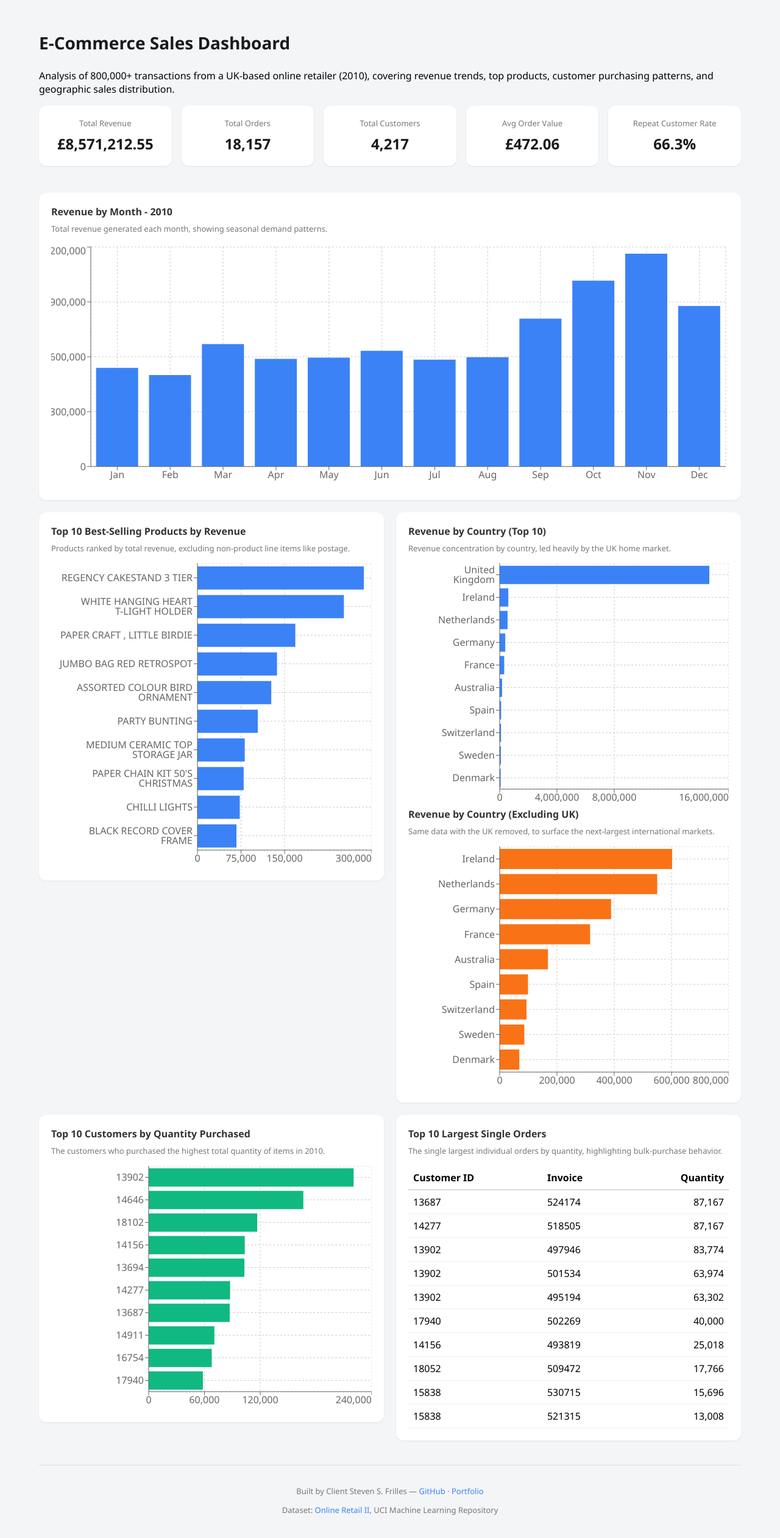
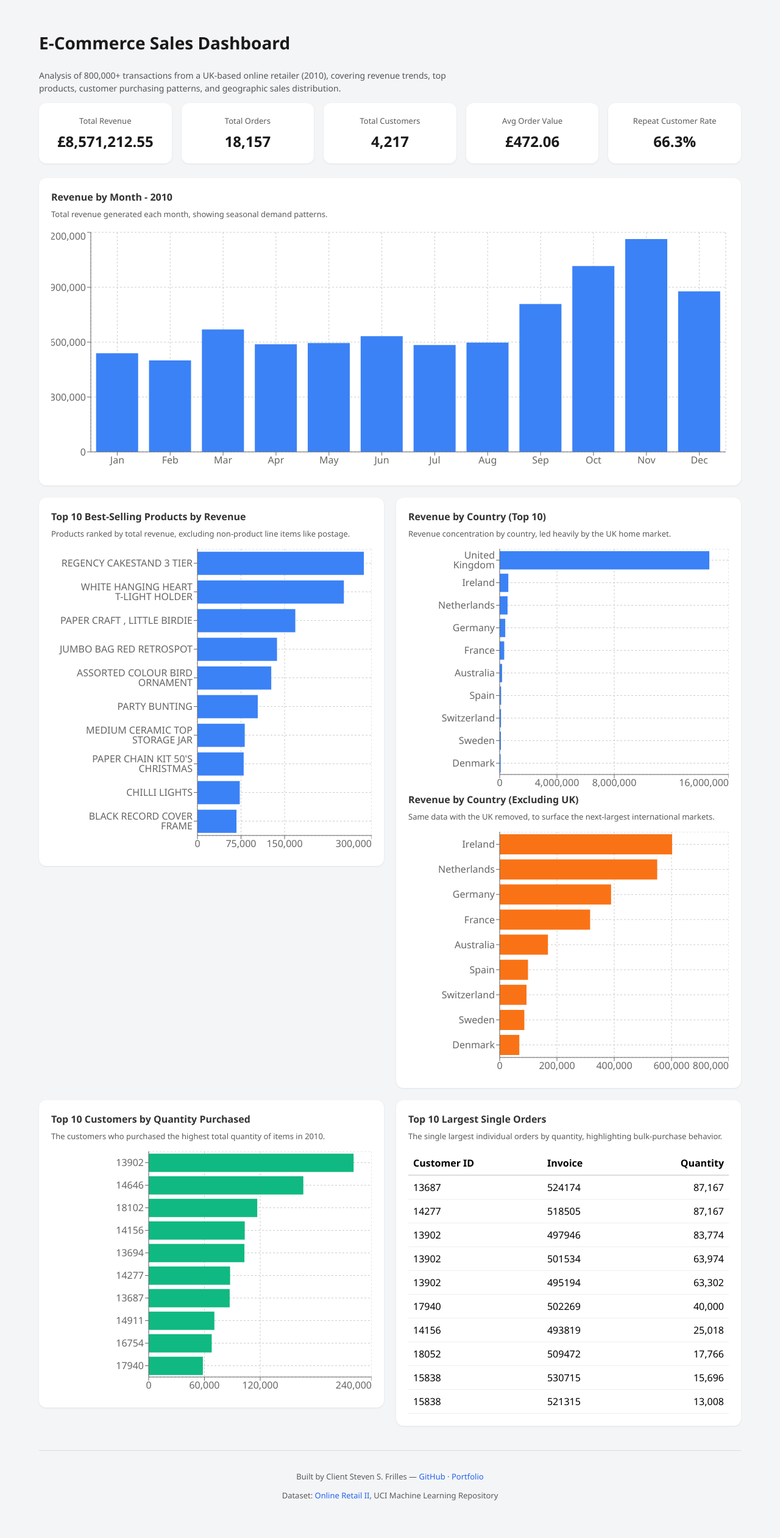
Before and after one commit to stvnfrlls/ecommerce-dashboard, a React (Vite) app in the folder dashboard/: page / in a window 1280 px wide. Shown: the top 2522 px of the page at 61% size. Built offline with nearby package versions, Linux system fonts and the light colour scheme.

Commit message:
Refactor App layout for improved structure; update styling for stat labels and footer

```diff
--- a/dashboard/src/App.css
+++ b/dashboard/src/App.css
@@ -85,7 +85,7 @@ body {
 }
 
 .stat-label {
-  color: #777;
+  color: #5a5a5a;
   font-size: 13px;
   margin: 0 0 8px 0;
 }
@@ -97,8 +97,20 @@ body {
   margin: 0;
 }
 
+.dashboard-header {
+  margin-bottom: 32px;
+}
+
+.dashboard-subtitle {
+  color: #555;
+  font-size: 14px;
+  max-width: 700px;
+  margin-top: 8px;
+  line-height: 1.5;
+}
+
 .chart-caption {
-  color: #777;
+  color: #5a5a5a;
   font-size: 13px;
   margin: -8px 0 16px 0;
 }
@@ -108,12 +120,12 @@ body {
   padding-top: 20px;
   border-top: 1px solid #ddd;
   text-align: center;
-  color: #777;
+  color: #5a5a5a;
   font-size: 13px;
 }
 
 .dashboard-footer a {
-  color: #3b82f6;
+  color: #2563eb;
   text-decoration: none;
 }
 
--- a/dashboard/src/App.jsx
+++ b/dashboard/src/App.jsx
@@ -16,10 +16,11 @@ function App() {
         Analysis of 800,000+ transactions from a UK-based online retailer (2010), covering revenue trends,
         top products, customer purchasing patterns, and geographic sales distribution.
       </p>
-      <div className="dashboard-grid">
+      <main>
         <Suspense fallback={<div>Loading...</div>}>
           <SummaryStats />
         </Suspense>
+        <div className="dashboard-grid">
           <Suspense fallback={<div>Loading...</div>}>
             <MonthlyRevenueChart />
           </Suspense>
@@ -38,6 +39,7 @@ function App() {
             </Suspense>
           </div>
         </div>
+      </main>
       <footer className="dashboard-footer">
         <p>
           Built by Client Steven S. Frilles —
```
Lines whose indentation alone changed are shown as unchanged.
